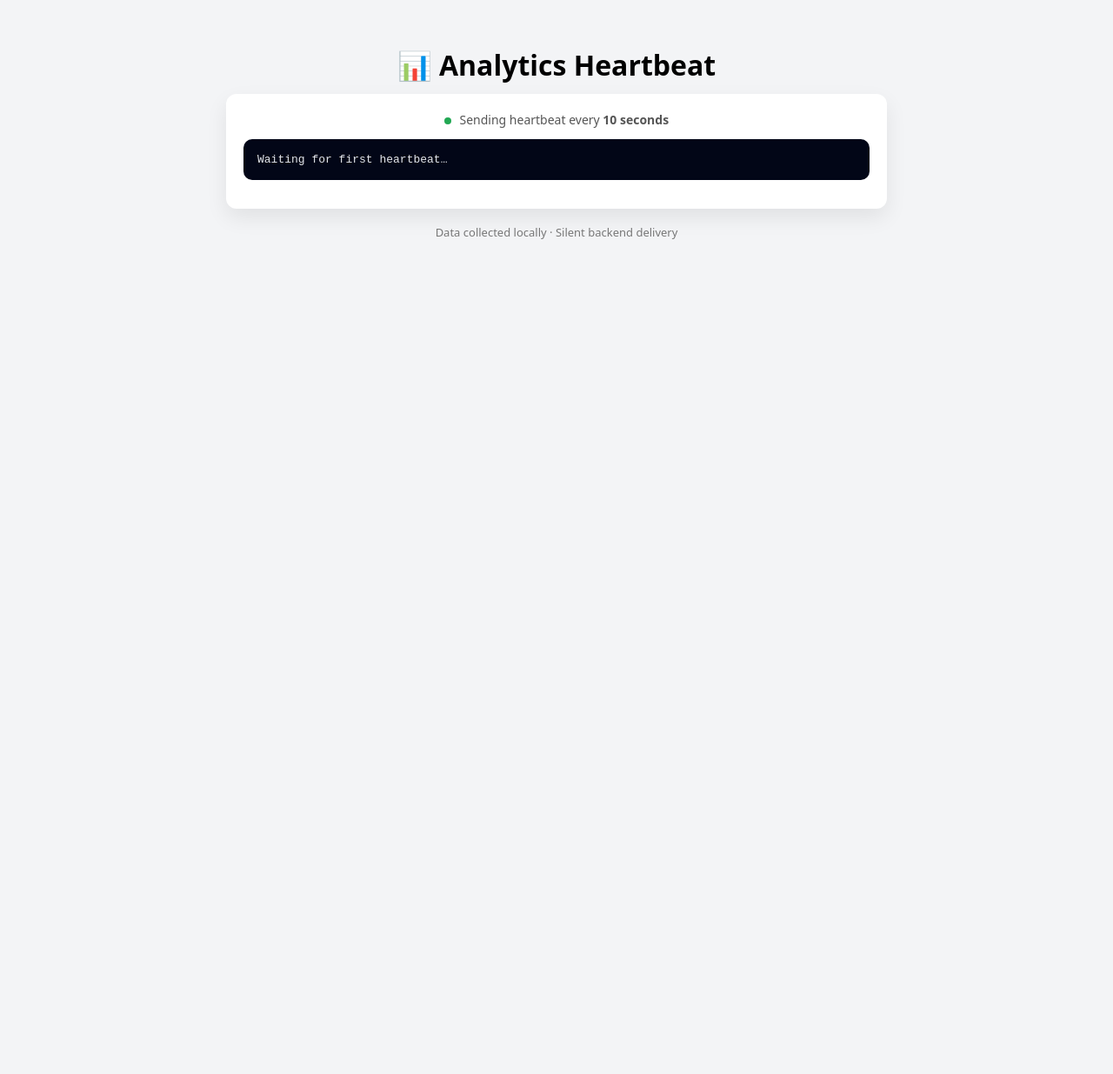
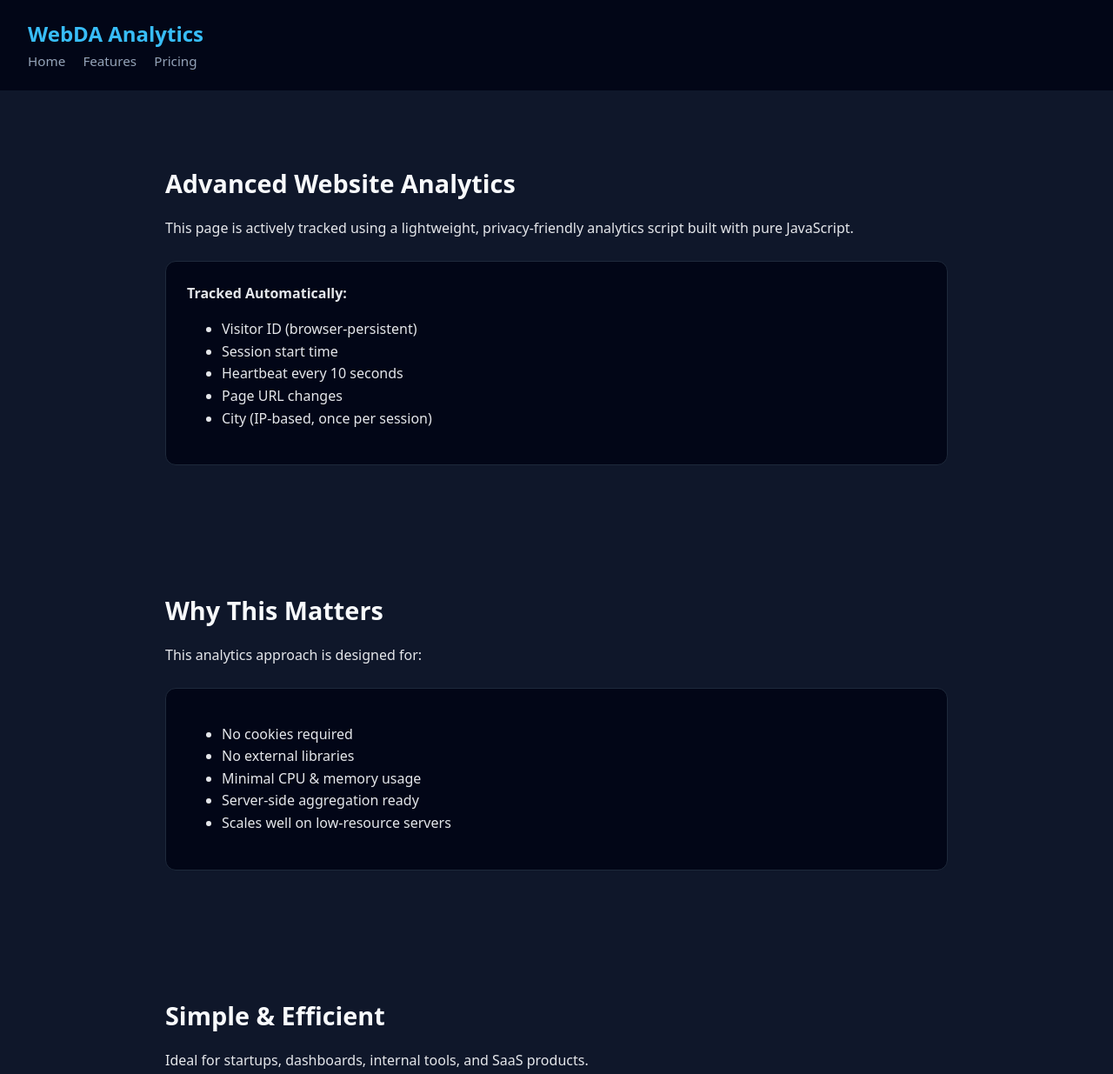
Before and after one commit to sumitkumarbittu/webinfo, a plain HTML site: page index.html in a window 1280 px wide. Shown: the top 1235 px of the page at 87% size. Before the commit the page ends 800 px from the top, so only its background shows below. Drawn offline with Linux system fonts and the light colour scheme; no server answers.

Commit message:
index updated

```diff
--- a/index.html
+++ b/index.html
@@ -2,90 +2,153 @@
 <html lang="en">
 <head>
   <meta charset="UTF-8" />
-  <title>Analytics Preview</title>
   <meta name="viewport" content="width=device-width, initial-scale=1.0" />
+  <title>WebDA – Analytics Demo</title>
 
   <style>
     body {
+      margin: 0;
       font-family: system-ui, -apple-system, BlinkMacSystemFont, sans-serif;
-      background: #f3f4f6;
+      background: #0f172a;
+      color: #e5e7eb;
+      line-height: 1.6;
+    }
+
+    header {
+      background: #020617;
+      padding: 20px 32px;
+      position: sticky;
+      top: 0;
+      z-index: 10;
+    }
+
+    header h1 {
+      margin: 0;
+      font-size: 1.5rem;
+      color: #38bdf8;
+    }
+
+    nav a {
+      margin-right: 16px;
+      color: #94a3b8;
+      text-decoration: none;
+      font-size: 0.95rem;
+    }
+
+    nav a:hover {
+      color: #38bdf8;
+    }
+
+    section {
+      padding: 60px 32px;
+      max-width: 900px;
+      margin: auto;
+    }
+
+    section h2 {
+      font-size: 1.8rem;
+      margin-bottom: 12px;
+      color: #f8fafc;
+    }
+
+    .card {
+      background: #020617;
+      border: 1px solid #1e293b;
+      border-radius: 12px;
       padding: 24px;
+      margin-top: 24px;
     }
-    h1 {
-      text-align: center;
-      margin-bottom: 12px;
-    }
-    .card {
-      max-width: 720px;
-      margin: auto;
-      background: #ffffff;
-      padding: 20px;
-      border-radius: 12px;
-      box-shadow: 0 10px 25px rgba(0,0,0,0.08);
-    }
-    .status {
-      text-align: center;
-      font-size: 14px;
-      color: #555;
-      margin-bottom: 12px;
-    }
-    .dot {
-      display: inline-block;
-      width: 8px;
-      height: 8px;
-      background: #16a34a;
-      border-radius: 50%;
-      margin-right: 6px;
-      animation: pulse 1.5s infinite;
-    }
-    @keyframes pulse {
-      0% { opacity: 0.3 }
-      50% { opacity: 1 }
-      100% { opacity: 0.3 }
-    }
-    pre {
-      background: #020617;
-      color: #e5e7eb;
-      padding: 16px;
-      border-radius: 10px;
-      overflow-x: auto;
-      font-size: 13px;
-    }
+
     footer {
       text-align: center;
-      margin-top: 18px;
-      font-size: 13px;
-      color: #777;
+      padding: 32px;
+      font-size: 0.85rem;
+      color: #64748b;
+      border-top: 1px solid #1e293b;
     }
   </style>
 </head>
+
 <body>
 
-<h1>📊 Analytics Heartbeat</h1>
+  <header>
+    <h1>WebDA Analytics</h1>
+    <nav>
+      <a href="#home">Home</a>
+      <a href="#features">Features</a>
+      <a href="#pricing">Pricing</a>
+    </nav>
+  </header>
+
+  <section id="home">
+    <h2>Advanced Website Analytics</h2>
+    <p>
+      This page is actively tracked using a lightweight, privacy-friendly
+      analytics script built with pure JavaScript.
+    </p>
 
     <div class="card">
-  <div class="status">
-    <span class="dot"></span>
-    Sending heartbeat every <strong>10 seconds</strong>
+      <strong>Tracked Automatically:</strong>
+      <ul>
+        <li>Visitor ID (browser-persistent)</li>
+        <li>Session start time</li>
+        <li>Heartbeat every 10 seconds</li>
+        <li>Page URL changes</li>
+        <li>City (IP-based, once per session)</li>
+      </ul>
     </div>
+  </section>
 
-  <pre id="preview">Waiting for first heartbeat…</pre>
+  <section id="features">
+    <h2>Why This Matters</h2>
+    <p>
+      This analytics approach is designed for:
+    </p>
+
+    <div class="card">
+      <ul>
+        <li>No cookies required</li>
+        <li>No external libraries</li>
+        <li>Minimal CPU & memory usage</li>
+        <li>Server-side aggregation ready</li>
+        <li>Scales well on low-resource servers</li>
+      </ul>
     </div>
+  </section>
+
+  <section id="pricing">
+    <h2>Simple & Efficient</h2>
+    <p>
+      Ideal for startups, dashboards, internal tools, and SaaS products.
+    </p>
+
+    <div class="card">
+      <p>
+        Open DevTools → Network tab → wait 10 seconds
+        You’ll see analytics requests being sent automatically.
+      </p>
+    </div>
+  </section>
 
   <footer>
-  Data collected locally · Silent backend delivery
+    © 2025 WebDA Analytics Demo
   </footer>
 
+  <!-- ==============================
+       ANALYTICS SCRIPT (YOUR CODE)
+       ============================== -->
   <script>
+
 (function () {
+
   /* ------------------------------
      CONFIG
      ------------------------------ */
-  const API_ENDPOINT = "https://your-api.com/collect";
-  const analytics_HEARTBEAT_INTERVAL = 10_000;
+  const API_ENDPOINT = "https://webda.onrender.com/siteanalysis/enqueue"; // unchanged
+  const analytics_HEARTBEAT_INTERVAL = 10_000; // 10 seconds
 
   /* ------------------------------
-     VISITOR ID
+     VISITOR ID (cached per browser)
      ------------------------------ */
   function analytics_generateVisitorId() {
     return (
@@ -114,7 +177,7 @@
   }
 
   /* ------------------------------
-     CITY (once per session)
+     CITY (fetch once per session)
      ------------------------------ */
   let analytics_city = null;
 
@@ -124,13 +187,14 @@
         cache: "no-store",
         mode: "cors"
       });
+
       if (res.ok) {
         const data = await res.json();
         analytics_city =
           typeof data.city === "string" ? data.city : null;
       }
     } catch {
-      analytics_city = null;
+      analytics_city = null; // VPN / ad blocker / network issue
     }
   })();
 
@@ -145,23 +209,40 @@
       session_started_at: analytics_session_started_at
     };
 
-    /* Preview on screen */
-    document.getElementById("preview").textContent =
-      JSON.stringify(analytics_payload, null, 2);
-
-    /* Silent backend send */
     fetch(API_ENDPOINT, {
       method: "POST",
-      headers: { "Content-Type": "application/json" },
+      headers: {
+        "Content-Type": "application/json"
+      },
       body: JSON.stringify(analytics_payload),
       keepalive: true
-    }).catch(() => {});
+    }).catch(() => {
+      /* silent failure */
+    });
 
   }, analytics_HEARTBEAT_INTERVAL);
+
+  /* ------------------------------
+     FINAL SEND ON PAGE EXIT
+     ------------------------------ */
+  window.addEventListener("pagehide", () => {
+    const analytics_payload = {
+      visitor_id: analytics_visitor_id,
+      city: analytics_city,
+      current_url: analytics_getCurrentUrl(),
+      session_started_at: analytics_session_started_at
+    };
+
+    navigator.sendBeacon(
+      API_ENDPOINT,
+      JSON.stringify(analytics_payload)
+    );
+  });
+
 })();
+
+
   </script>
 
-
-<script src="track.js"></script>
 </body>
 </html>
--- a/track.js
+++ b/track.js
@@ -4,7 +4,7 @@
   /* ------------------------------
      CONFIG
      ------------------------------ */
-  const API_ENDPOINT = "https://webda.onrender.com"; // unchanged
+  const API_ENDPOINT = "https://webda.onrender.com/siteanalysis/enqueue"; // unchanged
   const analytics_HEARTBEAT_INTERVAL = 10_000; // 10 seconds
 
   /* ------------------------------
```
Also changed, not shown: show.html (added, +167 -0 lines). Lines whose indentation alone changed are shown as unchanged.
